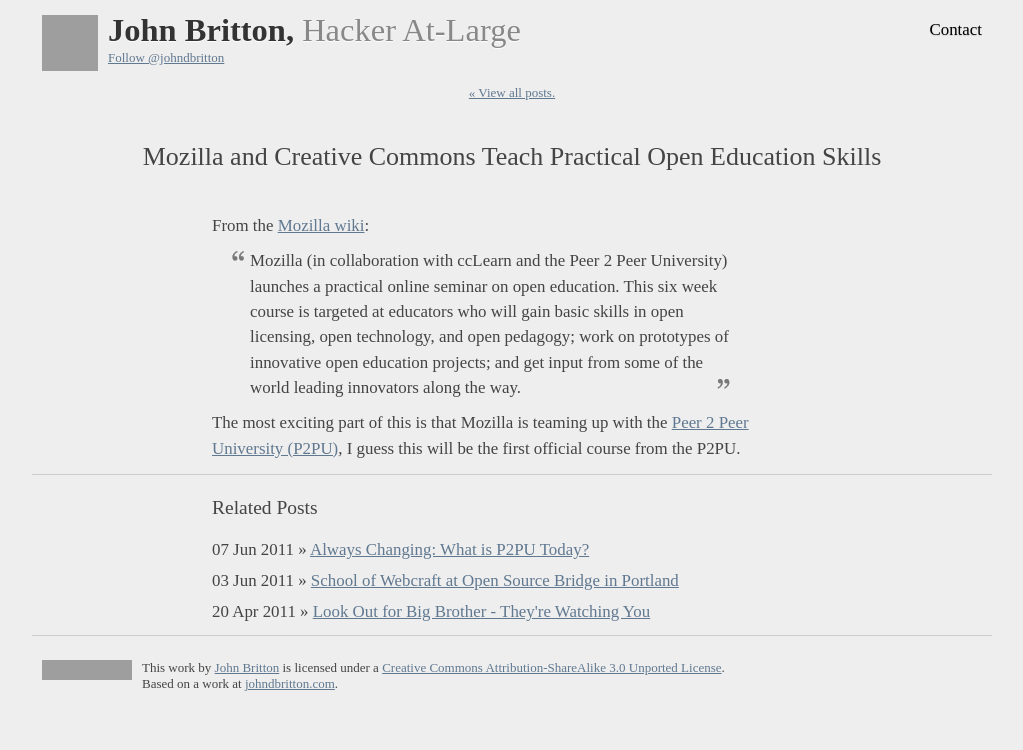
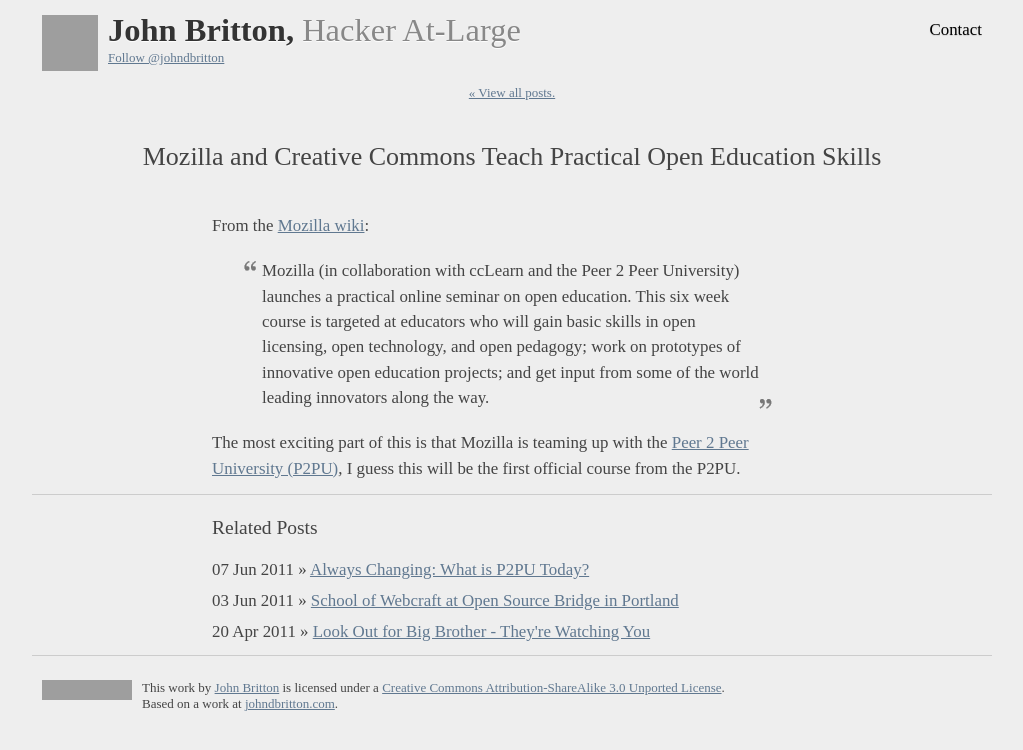
Before and after one commit to johndbritton/johndbritton.github.io, a Jekyll site: the page built from _posts/2009/2009-03-17-mozilla-and-creative-commons-teach-practical-open-education-skills.md, in a window 1280 px wide. Shown: the top 750 px of the page, without its empty margins (128-1151 px from the left). Built offline with Jekyll 4.4.1, drawn with Linux system fonts in a browser that asks for light colours; nearby versions of some CDN libraries; some web fonts are replaced; comment, search, counter and statistics services are not loaded; grey boxes are pictures that could not be loaded.

Commit message:
made blockquotes look better and fit with the new column width

```diff
--- a/css/style.css
+++ b/css/style.css
@@ -302,9 +302,11 @@ header {
 }
 
 #post blockquote{
-  width: 480px;
+  width: 500px;
+  padding: 10px;
+  margin: auto;
+  background-color: #ffffff;
   background: url(/img/close-quote.gif) no-repeat right bottom;
-  padding-left: 38px;
   text-indent: -18px;
 }
 
```
